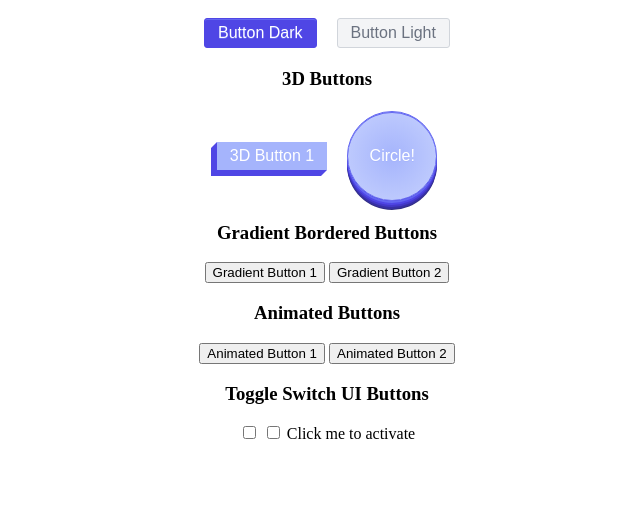
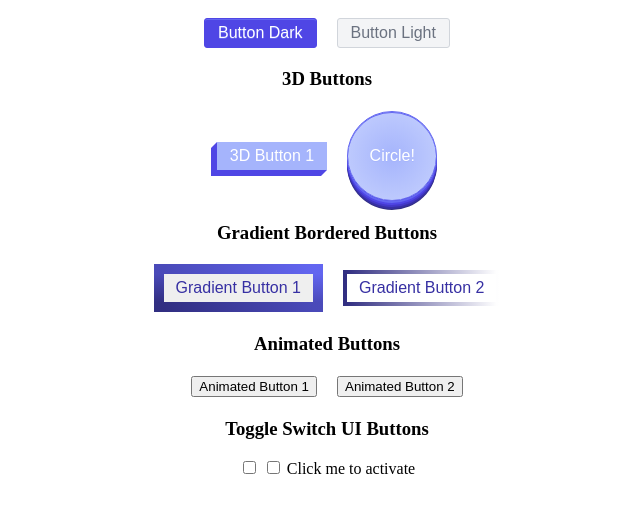
Before and after one commit to poonammohata/Css3-Fancy-Buttons, a plain HTML site: page index.html in a window 1280 px wide. Shown: the part 105-618 px from the top of the page, without its empty margins (313-953 px from the left). Drawn offline with Linux system fonts and the light colour scheme.

Commit message:
gradient btns done

```diff
--- a/index.html
+++ b/index.html
@@ -22,13 +22,13 @@
     </section>
     <section class="container">
         <h3>Gradient Bordered Buttons</h3>
-        <button>Gradient Button 1</button>
-        <button>Gradient Button 2</button>
+        <button class="btn gradient-btn-1">Gradient Button 1</button>
+        <button class="btn gradient-btn-2">Gradient Button 2</button>
     </section>
     <section class="container">
         <h3>Animated Buttons</h3>
-        <button>Animated Button 1</button>
-        <button>Animated Button 2</button>
+        <button class="btn animated-btn-1">Animated Button 1</button>
+        <button class="btn animated-btn-2">Animated Button 2</button>
     </section>
     <section class="container">
         <h3>Toggle Switch UI Buttons</h3>
--- a/style.css
+++ b/style.css
@@ -146,3 +146,46 @@ body{
     background:radial-gradient(#6366F1,#818CF8);
 
 }
+/* gradient button */
+.gradient-btn-1{
+    position: relative;
+    display: inline-block;
+    padding: 5px 12px;
+    font-size: 1rem;
+    box-sizing: border-box;
+    border: 10px solid transparent;
+    background-color: ;
+    border-image: linear-gradient(to top right,#312E81,#6366F1);
+    border-image-slice: 1;
+    color: #3730A3;
+    outline: none;
+    transition: all 0.3s ease;
+}
+.gradient-btn-1:hover{
+    background-size: 100%;
+    background-image: linear-gradient(to top right,#312E81,#6366F1);
+    color: white;
+}
+.gradient-btn-2{
+    position: relative;
+    display: inline-block;
+    padding: 5px 12px;
+    font-size: 1rem;
+    box-sizing: border-box;
+    background-color: white;
+    border: 4px solid transparent;
+    border-image: linear-gradient(to right,#312E81,transparent);
+    border-image-slice: 1;
+    color: #3730A3;
+    outline: none;
+    transition: all 0.3s ease;
+}
+.gradient-btn-2:hover{
+    background-size:100%;
+    background-image: linear-gradient(to right,#312E81,transparent);
+    border-right-style: none;
+    color: white;
+}
+.animated-btn-1{
+
+}
```
